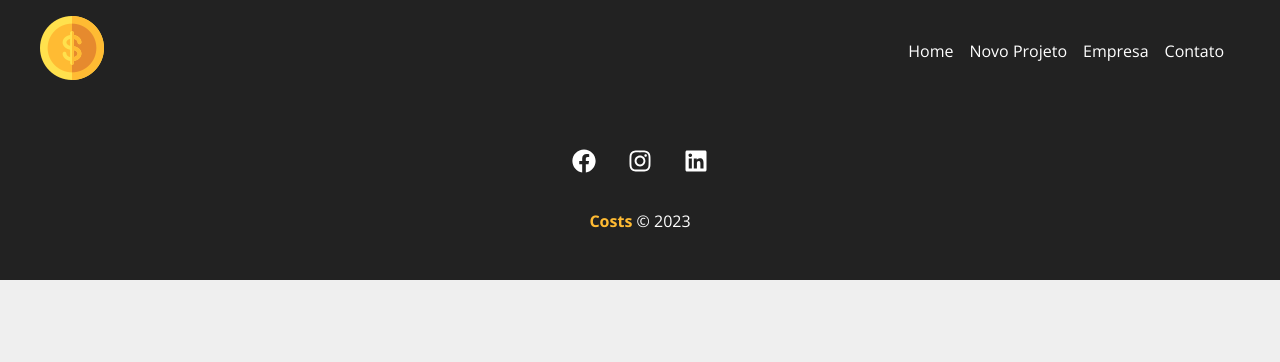
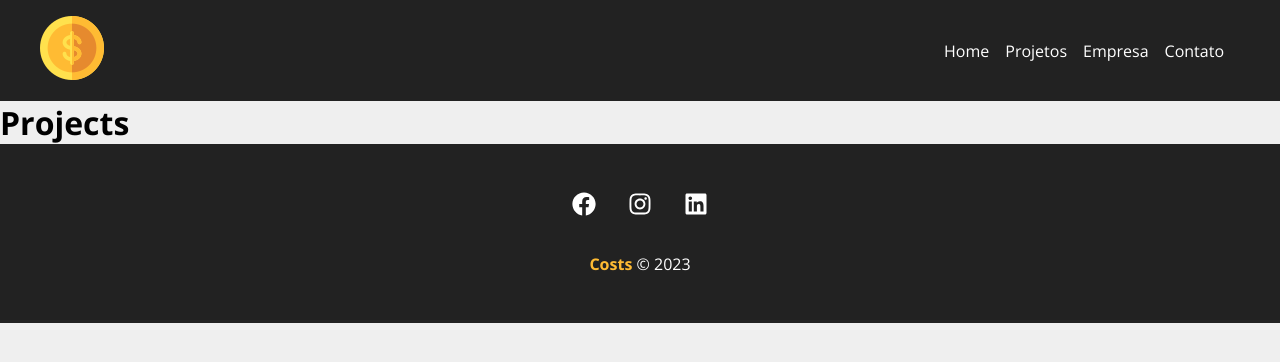
Before and after one commit to AAlan12/Costs, a React (Vite) app: page /projects in a window 1280 px wide. Shown: the top 362 px of the page. Built offline with nearby package versions, Linux system fonts and the light colour scheme.

Commit message:
Criação da page Projects

```diff
--- a/src/App.jsx
+++ b/src/App.jsx
@@ -3,6 +3,7 @@
 import Contact from './pages/Contact'
 import Company from './pages/Company'
 import NewProject from './pages/NewProject'
+import Projects from './pages/Projects'
 import Navbar from './components/Navbar'
 import Footer from './components/Footer'
 
@@ -17,6 +18,7 @@
           <Route exact path='/company' element={<Company/>}></Route>
           <Route exact path='/contact' element={<Contact/>}></Route>
           <Route exact path='/newproject' element={<NewProject/>}></Route>
+          <Route exact path='/projects' element={<Projects/>}></Route>
       </Routes>
       <Footer/>
     </Router>
--- a/src/components/Navbar/index.jsx
+++ b/src/components/Navbar/index.jsx
@@ -15,7 +15,7 @@
                         <Link to="/">Home</Link>
                     </li>
                     <li className={styles.item}>
-                        <Link to="/newproject">Novo Projeto</Link>
+                        <Link to="/projects">Projetos</Link>
                     </li>
                     <li className={styles.item}>
                         <Link to="/company">Empresa</Link>
--- /dev/null
+++ b/src/pages/Projects.jsx
@@ -0,0 +1,7 @@
+function Home() {
+    return(
+        <h1>Projects</h1>
+    )
+}
+
+export default Home;
```
